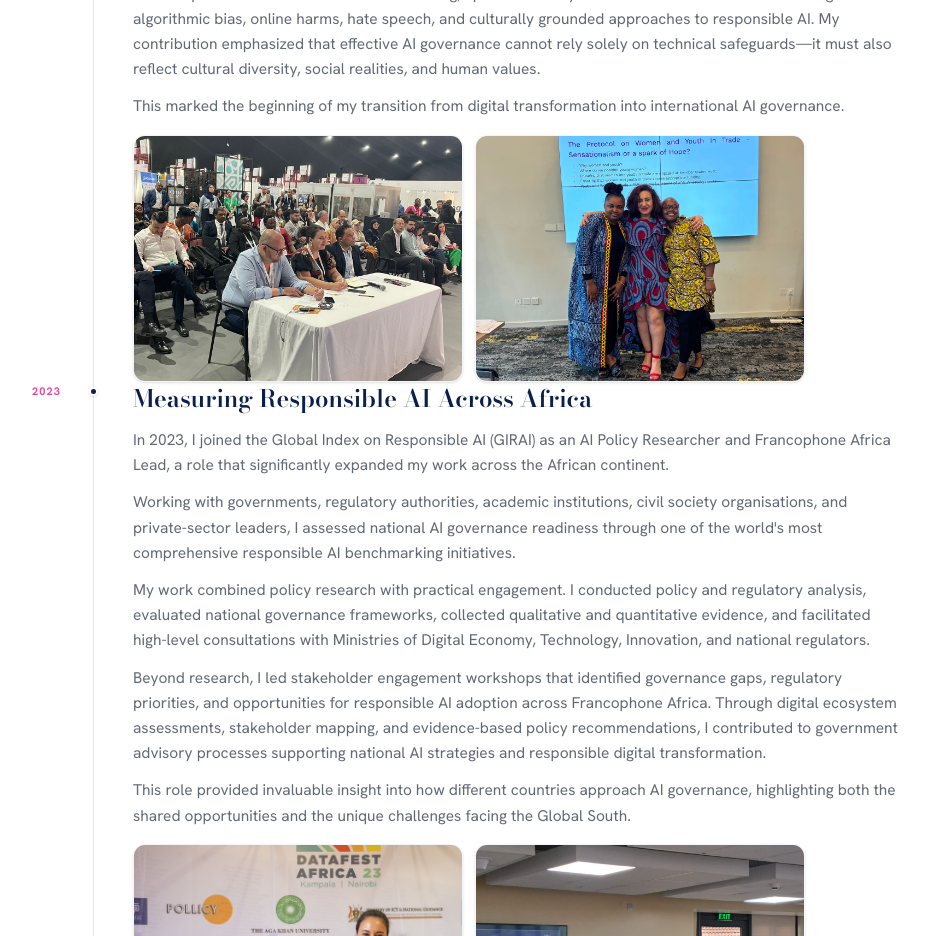
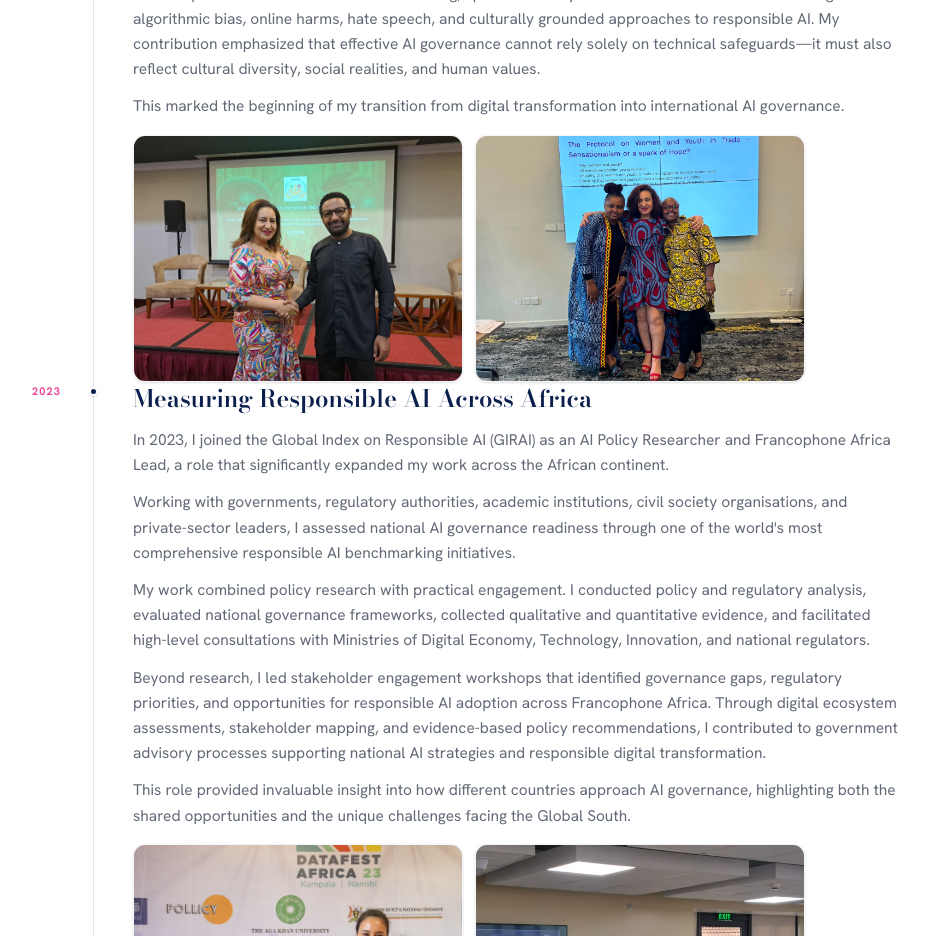
Before and after one commit to victorfaruna/maha-portfolio-site, a Next.js app: page /about in a window 1280 px wide. Shown: the part 7260-8196 px from the top of the page, without its empty margins (75-1004 px from the left). Built offline with nearby package versions, Linux system fonts and the light colour scheme.

Commit message:
Replace first AI Ethics image with replacement 2.jpg

```diff
--- a/src/app/about/page.tsx
+++ b/src/app/about/page.tsx
@@ -250,7 +250,7 @@ export default function AboutPage() {
                 period: "2022",
                 title: "Contributing to the Global Conversation on AI Ethics",
                 images: [
-                  "/images/pictures for research and publicaton/4fd4bb39-b22a-4a9e-a909-342a02f131bb.jpg",
+                  "/images/pictures for research and publicaton/replacement 2.jpg",
                   "/images/pictures for research and publicaton/replacemet.JPG",
                 ],
                 content: (
```
